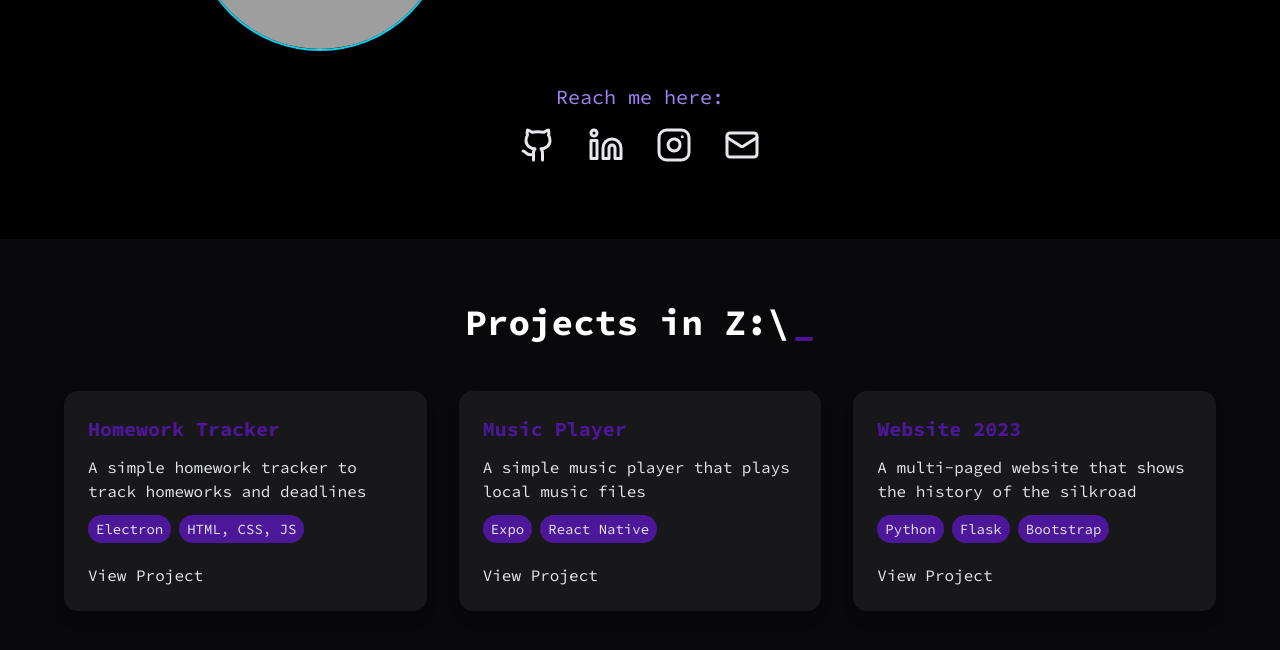
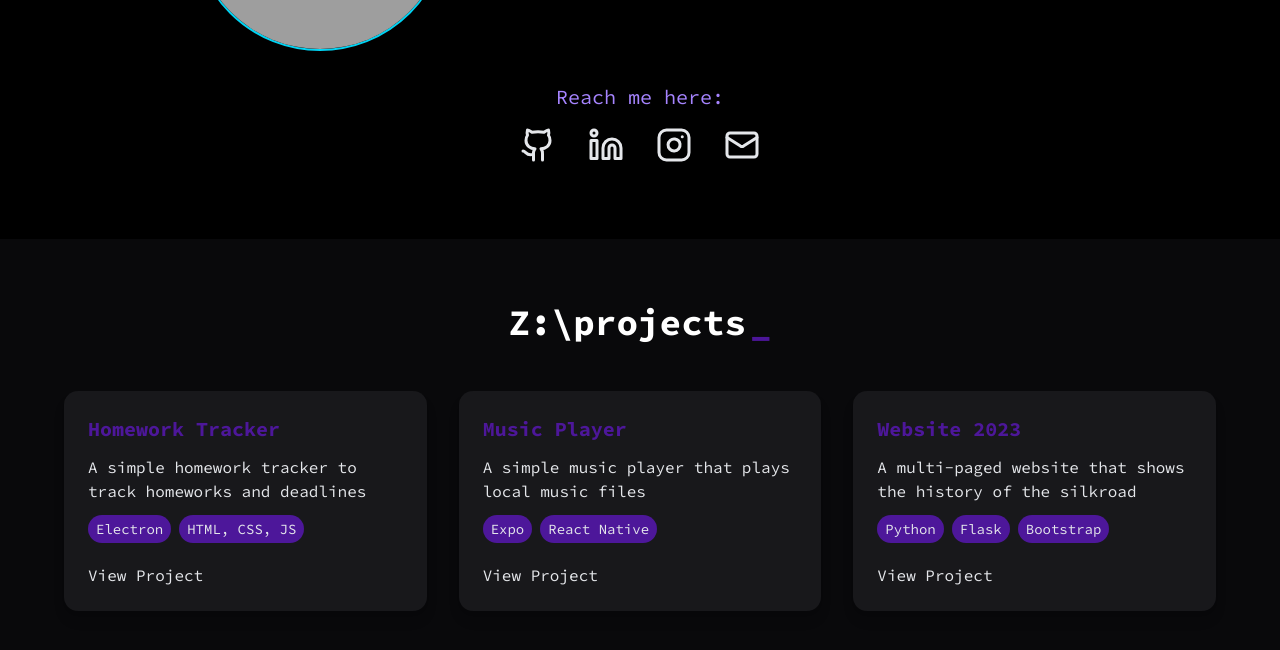
Before and after one commit to ttiramisu/website-personal, a React (Vite) app: page / in a window 1280 px wide. Shown: the part 1097-1747 px from the top of the page. Built offline with nearby package versions, Linux system fonts and the light colour scheme; grey boxes are pictures that could not be loaded.

Commit message:
updated to suit terminal theme

```diff
--- a/src/pages/projects.tsx
+++ b/src/pages/projects.tsx
@@ -8,7 +8,7 @@ const Projects: React.FC = () => {
     <div className="min-h-screen bg-zinc-950 py-16 px-4">
       <h1 className="text-4xl font-bold text-violet-400 text-center mb-12">
         <TextType
-          text={["Projects in Z:\\"]}
+          text={["Z:\\projects"]}
           typingSpeed={75}
           pauseDuration={1500}
           showCursor={true}
```
